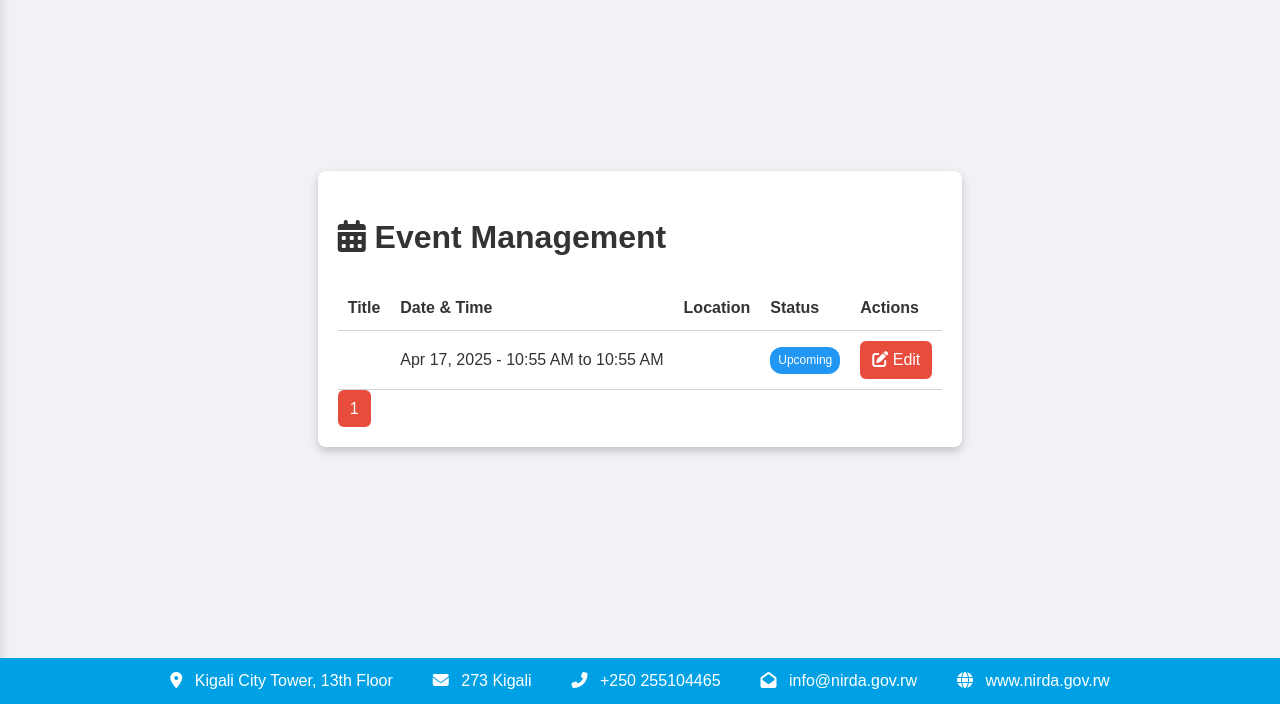
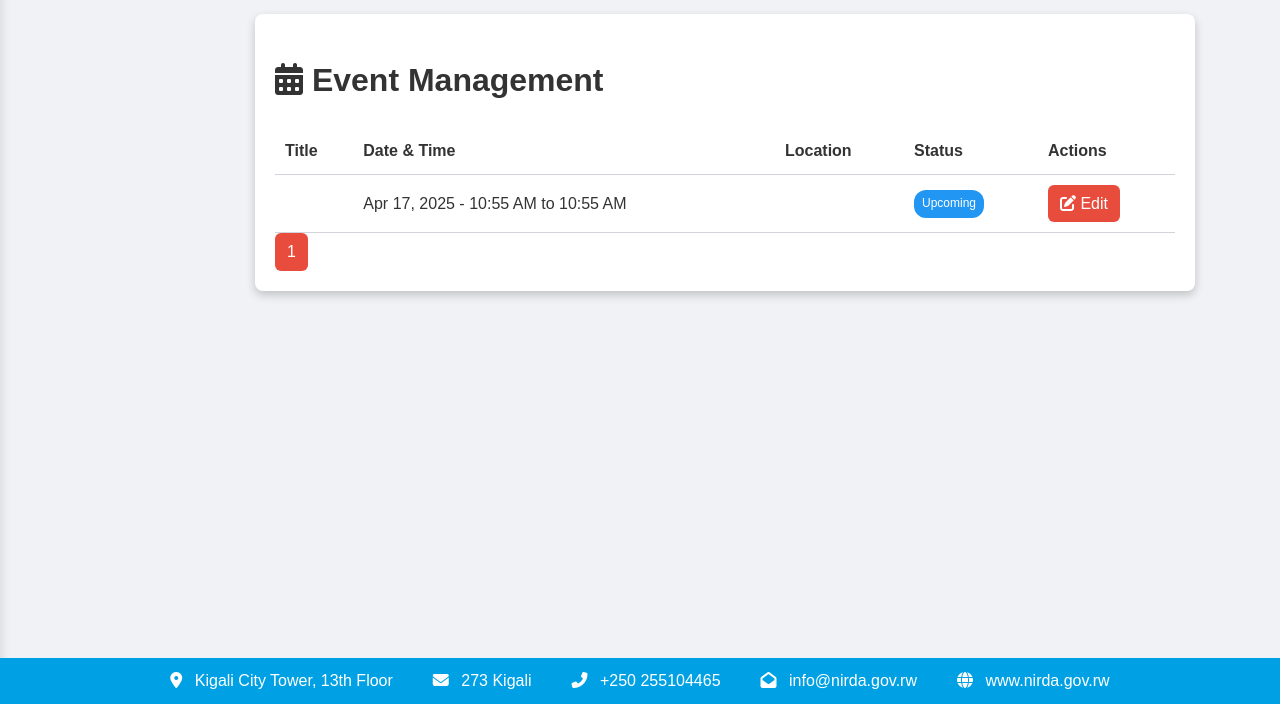
Before and after one commit to NIRDA-KMS/NIRDAKMS, a PHP site: page /edit.php in a window 1280 px wide. Shown: the part 96-800 px from the top of the page. Run offline with PHP 8.4, Linux system fonts and the light colour scheme; tables that the repository leaves empty or names only in its code hold one stand-in row (values such as "Sample post"); data that the repository does not hold is empty; some libraries are stand-ins or nearby versions.

Commit message:
edit styling

```diff
--- a/SchedureEvent/edit.php
+++ b/SchedureEvent/edit.php
@@ -108,7 +108,9 @@ function getEventStatus($start, $end, $isActive = 1) {
 
     .container {
       max-width: 900px;
-      margin: auto;
+      margin-top: 100px;
+      margin-left: 255px;
+      margin-bottom: 100px;
       background: white;
       padding: 20px;
       border-radius: 8px;
```
